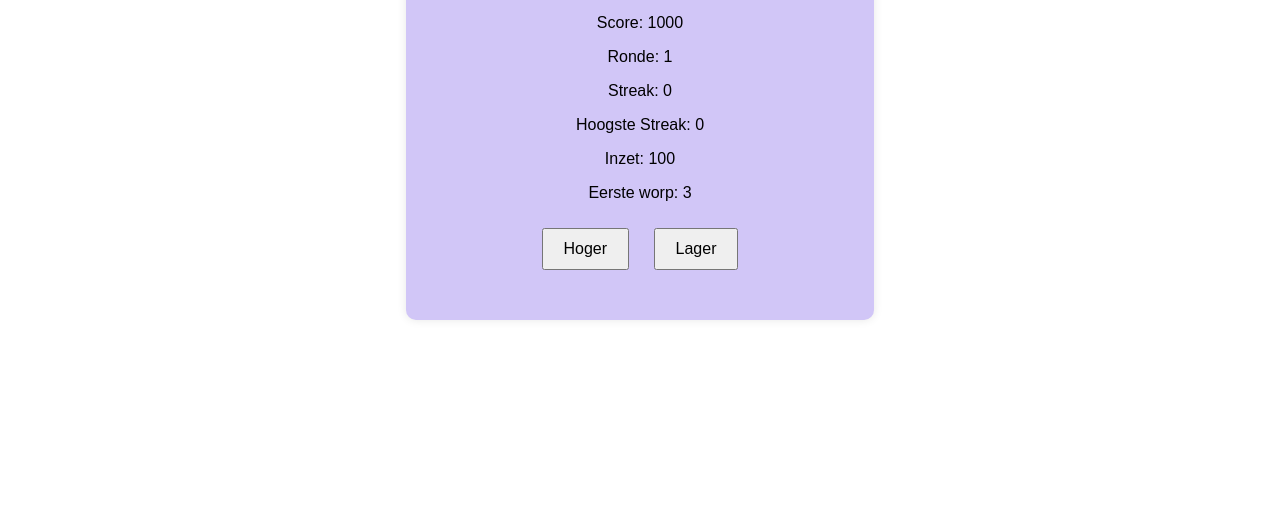
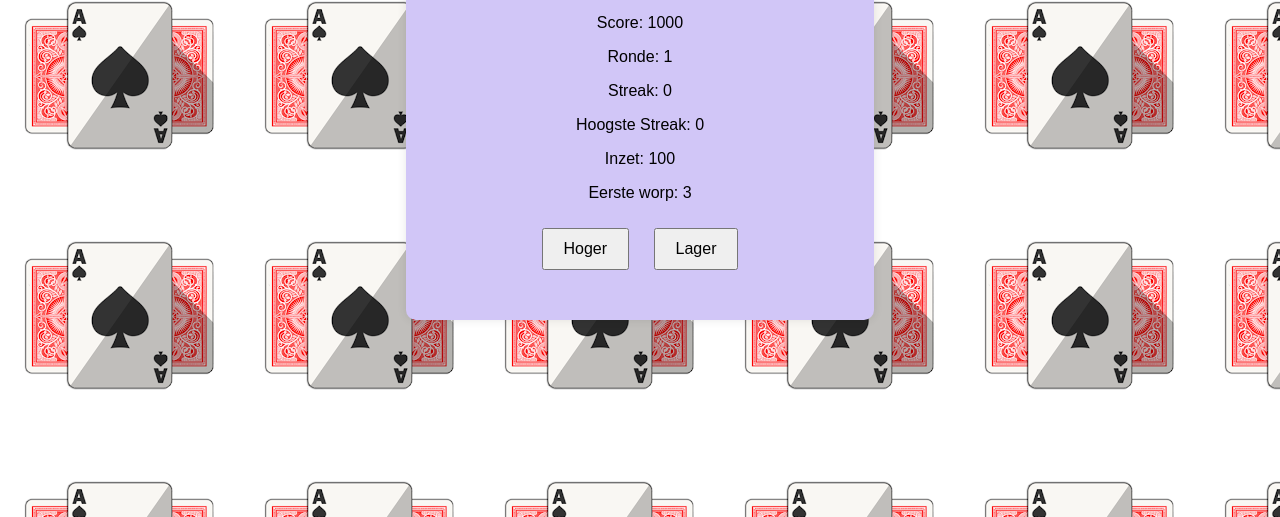
Before and after one commit to Mustafakhedoe/hogerlager, a plain HTML site: page index.html in a window 1280 px wide. Shown: the part 283-800 px from the top of the page. Drawn offline with Linux system fonts and the light colour scheme.

Commit message:
img map verwijderd

```diff
--- a/index.html
+++ b/index.html
@@ -12,7 +12,7 @@
            align-items: center;
            height: 100vh;
            margin: 0;
-           background-image: url(img/kaart.webp) ;
+           background-image: url(kaart.webp) ;
        }
        .game-container {
            background-color: rgb(209, 198, 247);
```
